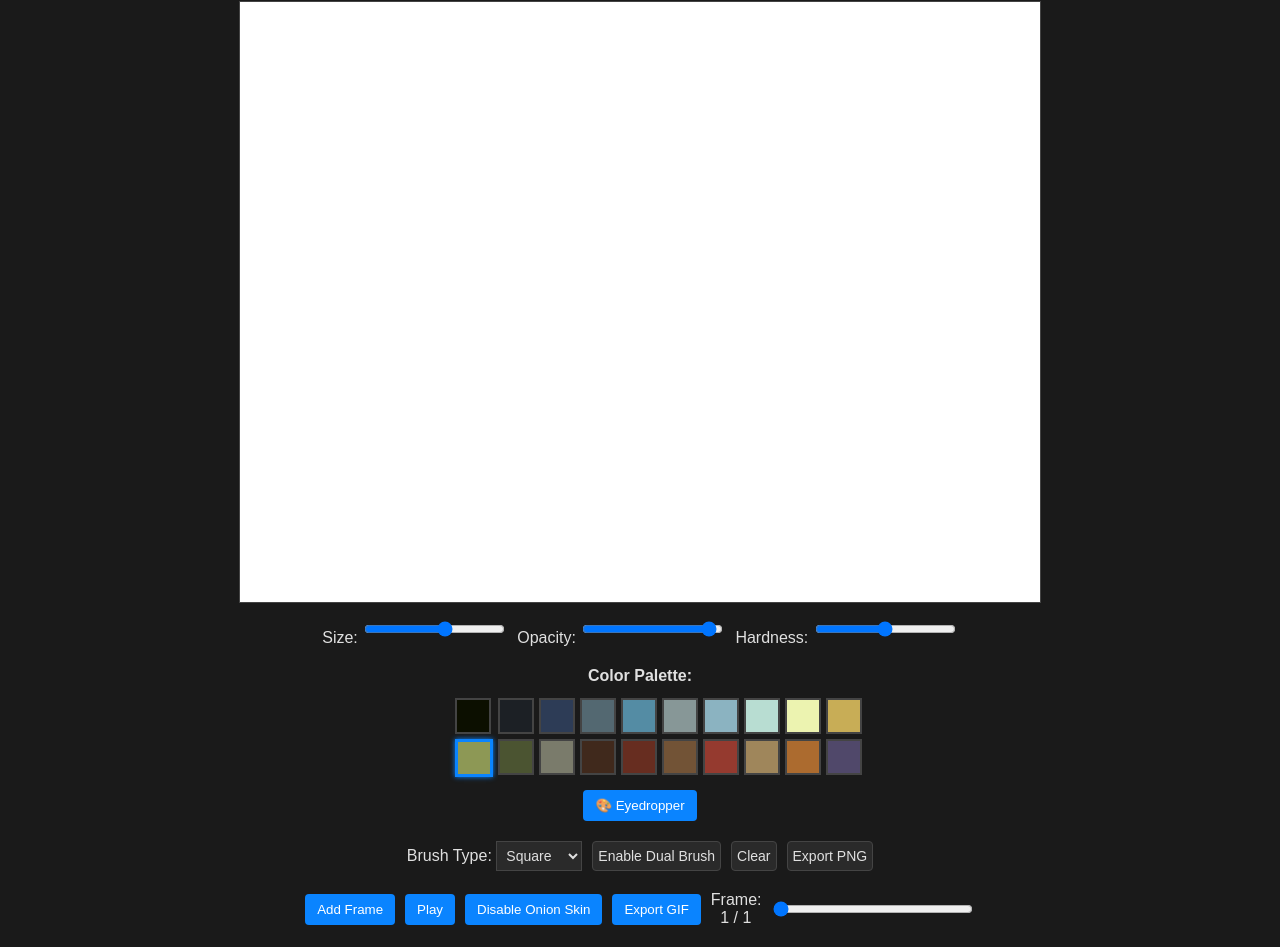
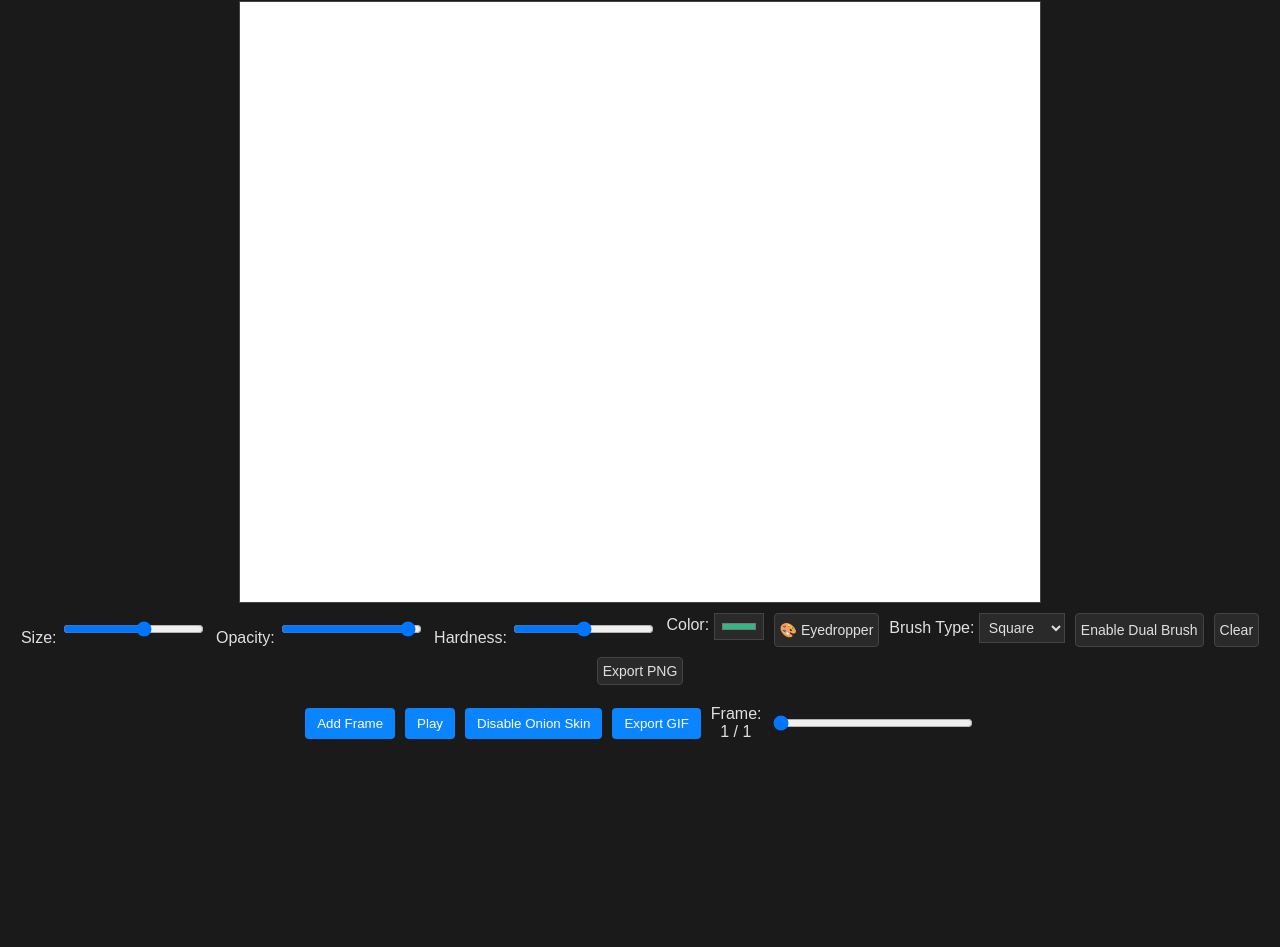
Before and after one commit to JaydzDev/Creative-Portfolio, a plain HTML site: page timelapse-brush/index.html in a window 1280 px wide. Shown: the part 267-1214 px from the top of the page. After the commit the page ends 1028 px from the top, so only its background shows below. Drawn offline with Linux system fonts and the light colour scheme.

Commit message:
Revert timelapse-brush to original state before performance modifications

```diff
--- a/timelapse-brush/index.html
+++ b/timelapse-brush/index.html
@@ -68,28 +68,6 @@
             background-color: #444;
             color: #888;
         }
-        .color-palette {
-            display: grid;
-            grid-template-columns: repeat(10, 1fr);
-            gap: 5px;
-            max-width: 370px;
-            margin: 5px 0;
-        }
-        .color-swatch {
-            width: 32px;
-            height: 32px;
-            border: 2px solid #444;
-            cursor: pointer;
-            transition: transform 0.1s;
-        }
-        .color-swatch:hover {
-            transform: scale(1.1);
-            border-color: #0a84ff;
-        }
-        .color-swatch.selected {
-            border: 3px solid #0a84ff;
-            box-shadow: 0 0 5px #0a84ff;
-        }
     </style>
     <script src="https://cdn.jsdelivr.net/npm/gifshot@0.4.5/dist/gifshot.min.js"></script>
 </head>
@@ -116,16 +94,8 @@
         <label>Size: <input type="range" id="brushSize" min="1" max="50" value="30"></label>
         <label>Opacity: <input type="range" id="brushOpacity" min="0.1" max="1" step="0.1" value="1"></label>
         <label>Hardness: <input type="range" id="brushHardness" min="0" max="1" step="0.1" value="0.5"></label>
-    </div>
-
-    <!-- Color Palette -->
-    <div style="display: flex; flex-direction: column; align-items: center; gap: 8px; margin: 10px 0;">
-        <label style="font-weight: bold;">Color Palette:</label>
-        <div class="color-palette" id="colorPalette"></div>
+        <label>Color: <input type="color" id="brushColor" value="#34b785"></label>
         <button id="eyedropper">🎨 Eyedropper</button>
-    </div>
-
-    <div class="controls">
         <label>Brush Type:
             <select id="brushType">
                 <option value="round">Round</option>
@@ -153,9 +123,8 @@
 
     <script>
         const canvas = document.getElementById('canvas');
-        const ctx = canvas.getContext('2d', { alpha: true, desynchronized: true, willReadFrequently: false });
+        const ctx = canvas.getContext('2d');
         ctx.imageSmoothingEnabled = true; // Smooth rendering
-        ctx.imageSmoothingQuality = 'low'; // Performance over quality
 
         // Helper function to create a white frame
         function createWhiteFrame() {
@@ -183,32 +152,8 @@
         let lastX = 0;
         let lastY = 0;
         let dualBrushEnabled = false;
-        let primaryBrush = { type: 'round', size: 10, opacity: 1, hardness: 0.5, color: '#8d9855' };
-        let secondaryBrush = { type: 'textured', size: 8, opacity: 1, hardness: 0.3, color: '#ecf3b0' };
-
-        // Custom 20-color palette (sorted by hue/brightness)
-        const colorPalette = [
-            '#0c0f00', // Black
-            '#1c2025', // Dark Blue-Gray
-            '#2d3c56', // Dark Blue
-            '#536871', // Blue-Gray
-            '#548ca4', // Blue
-            '#879797', // Gray
-            '#8bb3c1', // Light Blue
-            '#b8ddd2', // Cyan
-            '#ecf3b0', // Light Yellow-Green
-            '#c8ad56', // Yellow
-            '#8d9855', // Olive Green
-            '#4b5431', // Dark Green
-            '#7a7b6b', // Gray-Green
-            '#40291c', // Dark Brown
-            '#672d20', // Brown
-            '#725336', // Medium Brown
-            '#953a2f', // Red-Brown
-            '#9f865b', // Tan
-            '#ac6b2f', // Orange-Brown
-            '#50486a'  // Purple-Gray
-        ];
+        let primaryBrush = { type: 'round', size: 10, opacity: 1, hardness: 0.5, color: '#000000' };
+        let secondaryBrush = { type: 'textured', size: 8, opacity: 1, hardness: 0.3, color: '#ffffff' };
 
         // Timelapse challenge state
         let timelapseMode = false;
@@ -343,7 +288,6 @@
                 ctx.fillStyle = color;
                 ctx.fill();
             } else if (type === 'square') {
-                // Simple square brush - fast and efficient
                 ctx.fillStyle = color;
                 ctx.fillRect(x - halfSize, y - halfSize, size, size);
             } else if (type === 'textured') {
@@ -482,7 +426,7 @@
             primaryBrush.size = parseInt(document.getElementById('brushSize').value);
             primaryBrush.opacity = parseFloat(document.getElementById('brushOpacity').value);
             primaryBrush.hardness = parseFloat(document.getElementById('brushHardness').value);
-            // Color is now managed by palette clicks, not input element
+            primaryBrush.color = document.getElementById('brushColor').value;
             primaryBrush.type = document.getElementById('brushType').value;
 
             ctx.lineCap = 'round';
@@ -493,8 +437,8 @@
             const directionX = distance > 0 ? (x - lastX) / distance : 0;
             const directionY = distance > 0 ? (y - lastY) / distance : 0;
 
-            // Smooth line drawing with optimized interpolation
-            const steps = Math.max(1, Math.ceil(distance / (primaryBrush.size * 0.5))); // Balanced speed/smoothness
+            // Simple line drawing with interpolation
+            const steps = Math.max(1, distance / primaryBrush.size);
             for (let i = 0; i <= steps; i++) {
                 const interpX = lastX + (x - lastX) * (i / steps);
                 const interpY = lastY + (y - lastY) * (i / steps);
@@ -530,18 +474,9 @@
                 // Convert to hex
                 const hex = '#' + [r, g, b].map(x => x.toString(16).padStart(2, '0')).join('');
 
-                // Set brush color and update palette selection
-                primaryBrush.color = hex.toUpperCase();
-
-                // Try to select matching palette color if it exists
-                const swatches = document.querySelectorAll('.color-swatch');
-                swatches.forEach(swatch => {
-                    swatch.classList.remove('selected');
-                    if (swatch.style.backgroundColor.toUpperCase() === hex.toUpperCase() ||
-                        rgbToHex(swatch.style.backgroundColor).toUpperCase() === hex.toUpperCase()) {
-                        swatch.classList.add('selected');
-                    }
-                });
+                // Set brush color
+                document.getElementById('brushColor').value = hex;
+                primaryBrush.color = hex;
 
                 // Exit eyedropper mode
                 eyedropperMode = false;
@@ -623,13 +558,13 @@
         }
 
         function draw(e) {
+            if (!isDrawing) return;
             e.preventDefault();
-            if (isDrawing) {
-                drawStroke(e);
-            }
+            drawStroke(e);
         }
 
-        function stopDrawing(e) {
+        // Replace the existing stopDrawing function
+        function stopDrawing() {
             if (!isDrawing) return;
             isDrawing = false;
 
@@ -695,21 +630,16 @@
         canvas.addEventListener('mouseup', stopDrawing);
         canvas.addEventListener('mouseout', stopDrawing);
 
-        // Pointer events (includes touchpad pressure support)
-        canvas.addEventListener('pointerdown', startDrawing);
-        canvas.addEventListener('pointermove', draw);
-        canvas.addEventListener('pointerup', stopDrawing);
-        canvas.addEventListener('pointerout', stopDrawing);
-
-        // Touch events (for mobile/tablet with force touch)
-        canvas.addEventListener('touchstart', startDrawing, { passive: false });
-        canvas.addEventListener('touchmove', draw, { passive: false });
+        // Touch events
+        canvas.addEventListener('touchstart', startDrawing);
+        canvas.addEventListener('touchmove', draw);
         canvas.addEventListener('touchend', stopDrawing);
 
         // Controls
         document.getElementById('brushSize').addEventListener('input', () => { /* Live update via drawPixel */ });
         document.getElementById('brushOpacity').addEventListener('input', () => { /* Live */ });
         document.getElementById('brushHardness').addEventListener('input', () => { /* Live */ });
+        document.getElementById('brushColor').addEventListener('input', () => { /* Live */ });
         document.getElementById('brushType').addEventListener('change', () => { /* Live */ });
 
         document.getElementById('enableDual').addEventListener('click', (e) => {
@@ -886,41 +816,7 @@
             });
         });
 
-        // Helper to convert RGB to hex
-        function rgbToHex(rgb) {
-            const match = rgb.match(/\d+/g);
-            if (!match) return rgb;
-            const r = parseInt(match[0]);
-            const g = parseInt(match[1]);
-            const b = parseInt(match[2]);
-            return '#' + [r, g, b].map(x => x.toString(16).padStart(2, '0')).join('');
-        }
-
-        // Initialize color palette
-        function initColorPalette() {
-            const paletteContainer = document.getElementById('colorPalette');
-            colorPalette.forEach((color, index) => {
-                const swatch = document.createElement('div');
-                swatch.className = 'color-swatch';
-                swatch.style.backgroundColor = color;
-                swatch.title = color;
-                if (index === 10) swatch.classList.add('selected'); // Default olive green selected
-
-                swatch.addEventListener('click', () => {
-                    // Remove previous selection
-                    document.querySelectorAll('.color-swatch').forEach(s => s.classList.remove('selected'));
-                    swatch.classList.add('selected');
-
-                    // Update brush color
-                    primaryBrush.color = color;
-                });
-
-                paletteContainer.appendChild(swatch);
-            });
-        }
-
         // Initialize
-        initColorPalette();
         updateFrameDisplay();
         switchFrame(0);
         document.getElementById('toggleOnion').textContent = onionSkin ? 'Disable Onion Skin' : 'Enable Onion Skin';
```
